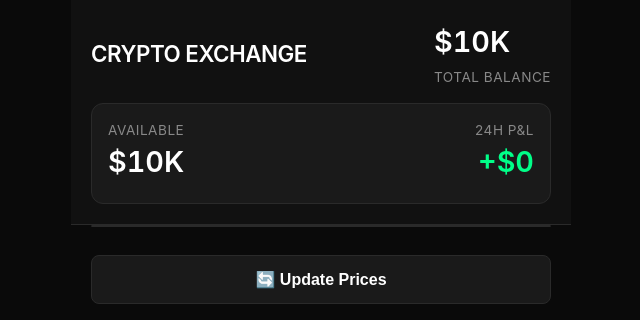
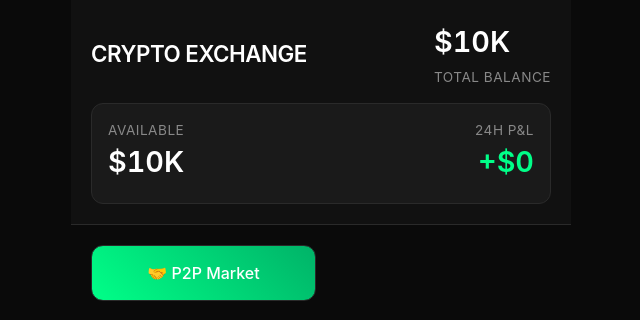
Before and after one commit to dVAZik/9ed72925-3c1e-4947-b548-edf8342987db, a Flask app: page / in a window 1280 px wide. Shown: the top 320 px of the page, without its empty margins (319-959 px from the left). Run offline with Flask 3, Linux system fonts and the light colour scheme; some libraries are stand-ins or nearby versions.

Commit message:
Update index.html

```diff
--- a/templates/index.html
+++ b/templates/index.html
@@ -78,6 +78,43 @@
             color: var(--text-secondary);
             text-transform: uppercase;
             letter-spacing: 0.5px;
+        }
+
+        /* Navigation */
+        .nav-buttons {
+            display: grid;
+            grid-template-columns: 1fr 1fr;
+            gap: 10px;
+            margin: 20px;
+        }
+
+        .nav-btn {
+            background: var(--bg-secondary);
+            border: 1px solid var(--border);
+            color: var(--text-primary);
+            padding: 15px;
+            border-radius: 12px;
+            text-align: center;
+            text-decoration: none;
+            font-weight: 500;
+            transition: all 0.2s;
+            display: flex;
+            align-items: center;
+            justify-content: center;
+            gap: 8px;
+        }
+
+        .nav-btn:hover {
+            background: var(--bg-tertiary);
+            border-color: var(--text-accent);
+        }
+
+        .nav-btn.admin {
+            background: linear-gradient(45deg, #ff6b6b, #ee5a24);
+        }
+
+        .nav-btn.p2p {
+            background: linear-gradient(45deg, #00ff88, #00b368);
         }
 
         /* Market Ticker */
@@ -405,6 +442,10 @@
             font-feature-settings: 'tnum' 1;
             font-variant-numeric: tabular-nums;
         }
+
+        .hidden {
+            display: none !important;
+        }
     </style>
 </head>
 <body>
@@ -431,6 +472,16 @@
                     </div>
                 </div>
             </div>
+        </div>
+
+        <!-- Navigation Buttons -->
+        <div class="nav-buttons">
+            <a href="/p2p" class="nav-btn p2p">
+                🤝 P2P Market
+            </a>
+            <a href="/admin" class="nav-btn admin hidden" id="adminBtn">
+                🔐 Admin Panel
+            </a>
         </div>
 
         <!-- Market Ticker -->
@@ -524,6 +575,8 @@
         let selectedSymbol = 'BTC';
         let currentOrderType = 'buy';
         let baseUrl = window.location.origin;
+        let currentUserId = '';
+        let isAdmin = false;
 
         const CRYPTO_CONFIG = {
             'BTC': { name: 'Bitcoin', color: '#f7931a', emoji: '₿' },
@@ -632,11 +685,36 @@
             return 'trader_' + Math.random().toString(36).substr(2, 9);
         }
 
+        // Проверка администратора
+        async function checkAdminStatus() {
+            try {
+                const response = await fetch(`${baseUrl}/api/check_admin`, {
+                    method: 'POST',
+                    headers: { 'Content-Type': 'application/json' },
+                    body: JSON.stringify({ user_id: currentUserId })
+                });
+
+                const result = await response.json();
+
+                if (result.success && result.is_admin) {
+                    isAdmin = true;
+                    document.getElementById('adminBtn').classList.remove('hidden');
+                }
+            } catch (error) {
+                console.error('Error checking admin status:', error);
+            }
+        }
+
         // Загрузка данных
         async function loadMarketData() {
             showLoading(true);
             try {
                 const userId = getUserId();
+                currentUserId = userId;
+
+                // Проверяем статус администратора
+                await checkAdminStatus();
+
                 const response = await fetch(`${baseUrl}/api/player/${userId}`);
 
                 if (!response.ok) throw new Error('Network error');
```
